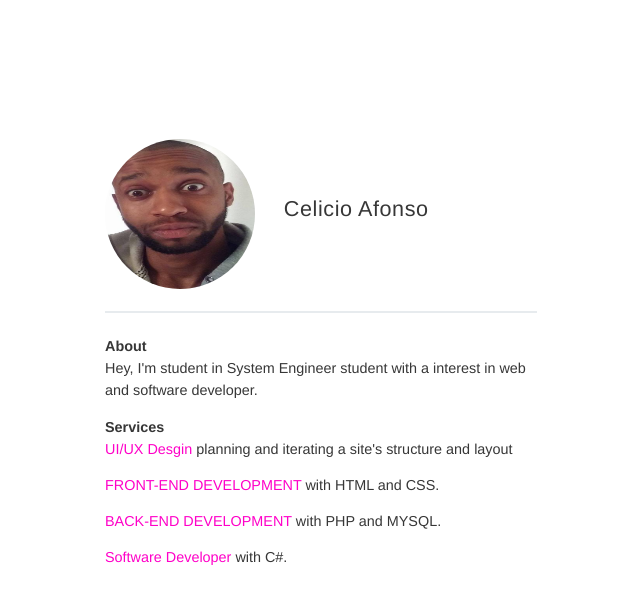
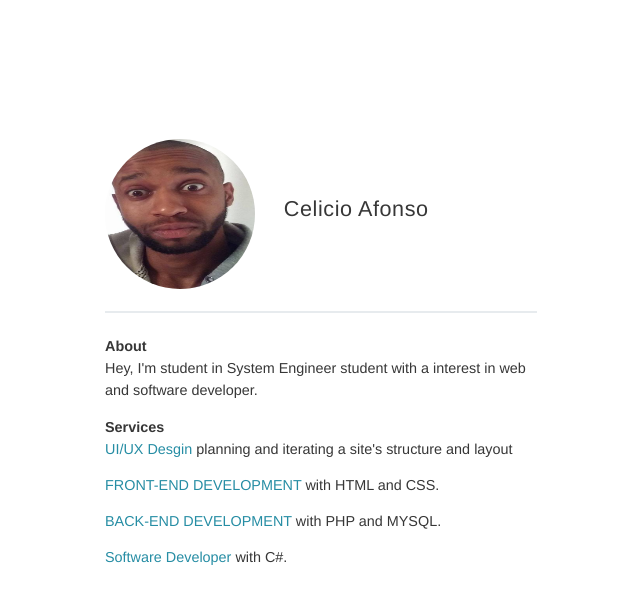
Before and after one commit to Alexcv04/portfolio, a plain HTML site: page index.html in a window 1280 px wide. Shown: the top 593 px of the page, without its empty margins (319-959 px from the left). Drawn offline with Linux system fonts and the light colour scheme; a web font is replaced by a local one.

Commit message:
from rose to blue
Change the color

```diff
--- a/index.html
+++ b/index.html
@@ -185,12 +185,12 @@ a,
 -moz-transition: color 0.15s linear;
 transition: color 0.15s linear;
 text-decoration: none;
-color: #ff00c8;
+color: #268da4;
 cursor: pointer; }
 
 a:hover,
 .link:hover {
-color: #e600b4;
+color: #268da4;
 text-decoration: underline; }
 
 .link--quiet {
```
